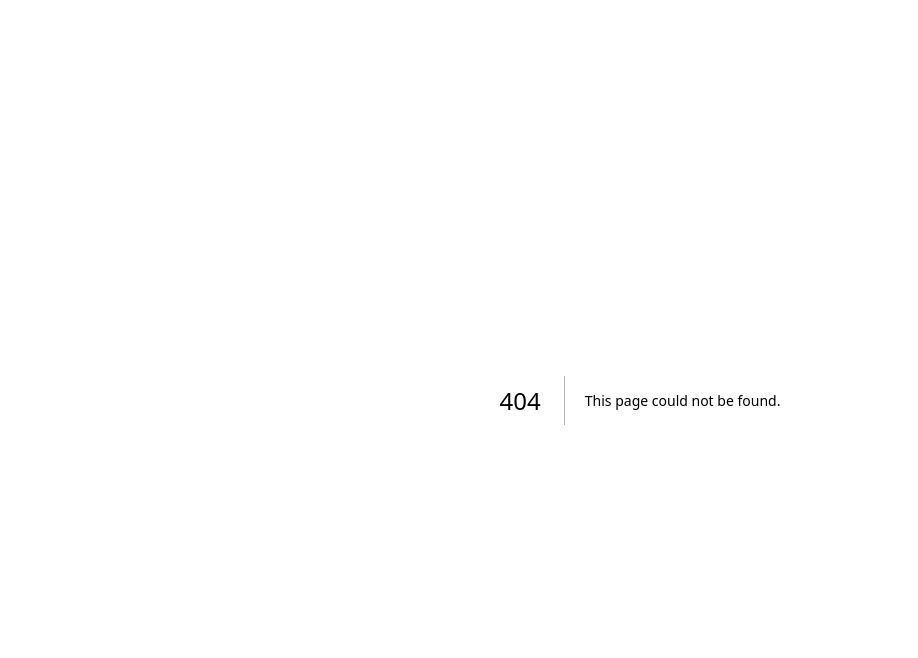
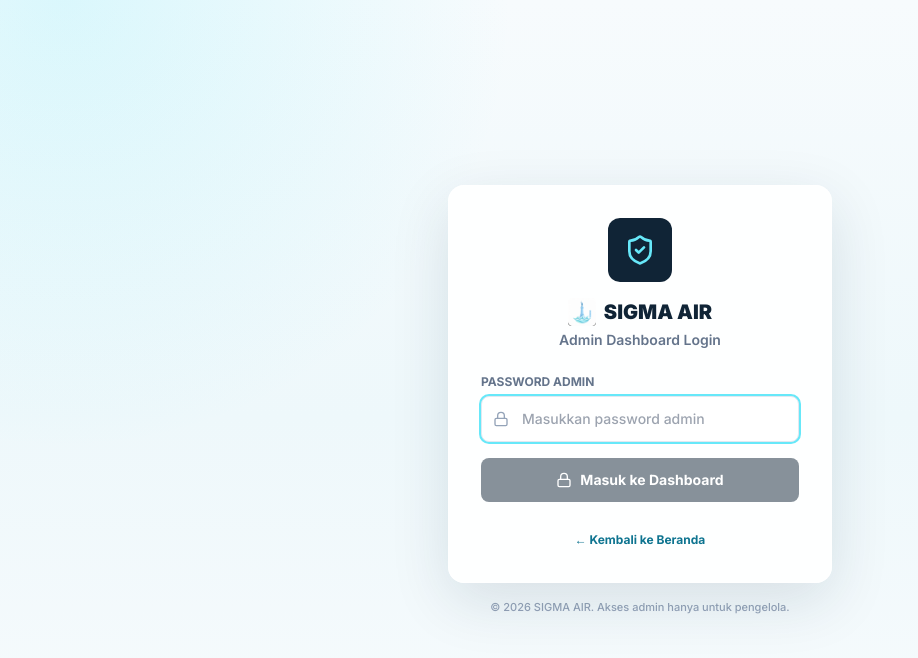
Before and after one commit to KangBasrengg/SIGMA-AIR, a Next.js app: page /admin/login in a window 1280 px wide. Before the commit this address had no page. Shown: the top 658 px of the page, without its empty margins (0-918 px from the left). Built offline with nearby package versions, Linux system fonts and the light colour scheme.

Commit message:
Add Admin Authentication and CSV Export Feature

```diff
--- /dev/null
+++ b/app/admin/login/page.tsx
@@ -0,0 +1,114 @@
+"use client";
+
+import Image from "next/image";
+import { useState } from "react";
+import { useRouter, useSearchParams } from "next/navigation";
+import { Loader2, Lock, ShieldCheck } from "lucide-react";
+
+export default function AdminLogin() {
+  const router = useRouter();
+  const searchParams = useSearchParams();
+  const from = searchParams.get("from") ?? "/admin";
+
+  const [password, setPassword] = useState("");
+  const [error, setError] = useState<string | null>(null);
+  const [loading, setLoading] = useState(false);
+
+  async function handleSubmit(e: React.FormEvent) {
+    e.preventDefault();
+    if (!password.trim()) return;
+
+    setLoading(true);
+    setError(null);
+
+    try {
+      const res = await fetch("/api/admin/login", {
+        method: "POST",
+        headers: { "Content-Type": "application/json" },
+        body: JSON.stringify({ password }),
+      });
+
+      if (!res.ok) {
+        const data = await res.json();
+        setError(data.error ?? "Login gagal");
+        setLoading(false);
+        return;
+      }
+
+      router.push(from);
+      router.refresh();
+    } catch {
+      setError("Koneksi gagal");
+      setLoading(false);
+    }
+  }
+
+  return (
+    <main className="flex min-h-screen items-center justify-center bg-transparent px-4 py-8">
+      <div className="w-full max-w-sm">
+        <div className="rounded-2xl border border-white/80 bg-white/90 p-8 shadow-panel backdrop-blur dark:border-slate-700 dark:bg-slate-900">
+          {/* Header */}
+          <div className="mb-6 flex flex-col items-center text-center">
+            <div className="mb-4 rounded-xl bg-ink p-4">
+              <ShieldCheck size={32} className="text-sea-300" />
+            </div>
+            <div className="flex items-center gap-2">
+              <Image src="/logo.png" alt="Logo" width={28} height={28} className="rounded" />
+              <h1 className="text-xl font-black text-ink dark:text-white">SIGMA AIR</h1>
+            </div>
+            <p className="mt-1 text-sm font-semibold text-slate-500 dark:text-slate-400">
+              Admin Dashboard Login
+            </p>
+          </div>
+
+          {/* Form */}
+          <form onSubmit={handleSubmit} className="space-y-4">
+            <div>
+              <label htmlFor="password" className="mb-1.5 block text-xs font-bold uppercase text-slate-500 dark:text-slate-400">
+                Password Admin
+              </label>
+              <div className="relative">
+                <Lock size={16} className="absolute left-3 top-1/2 -translate-y-1/2 text-slate-400" />
+                <input
+                  id="password"
+                  type="password"
+                  value={password}
+                  onChange={(e) => setPassword(e.target.value)}
+                  placeholder="Masukkan password admin"
+                  autoFocus
+                  required
+                  className="w-full rounded-lg border border-slate-200 bg-white py-3 pl-10 pr-4 text-sm font-medium outline-none ring-sea-300 transition focus:ring-2 dark:border-slate-700 dark:bg-slate-800 dark:text-white"
+                />
+              </div>
+            </div>
+
+            {error && (
+              <div className="rounded-lg bg-red-50 px-3 py-2.5 text-sm font-bold text-red-600 dark:bg-red-500/10 dark:text-red-400">
+                ⚠ {error}
+              </div>
+            )}
+
+            <button
+              type="submit"
+              disabled={loading || !password.trim()}
+              className="inline-flex w-full items-center justify-center gap-2 rounded-lg bg-ink px-4 py-3 text-sm font-bold text-white transition hover:bg-sea-700 disabled:opacity-50 dark:bg-sea-700 dark:hover:bg-sea-600"
+            >
+              {loading ? <Loader2 size={16} className="animate-spin" /> : <Lock size={16} />}
+              {loading ? "Memverifikasi..." : "Masuk ke Dashboard"}
+            </button>
+          </form>
+
+          <div className="mt-6 text-center">
+            <a href="/" className="text-xs font-bold text-sea-700 hover:underline dark:text-sea-400">
+              ← Kembali ke Beranda
+            </a>
+          </div>
+        </div>
+
+        <p className="mt-4 text-center text-[11px] font-medium text-slate-400 dark:text-slate-500">
+          © 2026 SIGMA AIR. Akses admin hanya untuk pengelola.
+        </p>
+      </div>
+    </main>
+  );
+}
--- a/app/admin/page.tsx
+++ b/app/admin/page.tsx
@@ -2,6 +2,7 @@
 
 import Image from "next/image";
 import { useCallback, useEffect, useState } from "react";
+import { useRouter } from "next/navigation";
 import {
   Activity,
   AlertTriangle,
@@ -19,6 +20,8 @@ import {
   Sun,
   Trash2,
   Users,
+  LogOut,
+  Download,
 } from "lucide-react";
 import { supabase } from "@/lib/supabase";
 import { regions as staticRegions, type RegionStatus } from "@/lib/data";
@@ -51,6 +54,28 @@ export default function AdminDashboard() {
   const [alertForm, setAlertForm] = useState({ regionId: staticRegions[0].id, message: "" });
   const [alertSending, setAlertSending] = useState(false);
   const [alertResult, setAlertResult] = useState<string | null>(null);
+  const router = useRouter();
+
+  async function handleLogout() {
+    await fetch("/api/admin/login", { method: "DELETE" });
+    router.push("/admin/login");
+    router.refresh();
+  }
+
+  function exportCSV() {
+    if (reports.length === 0) return;
+    const header = "ID,Wilayah,Deskripsi,Media URL,Confidence,Waktu\n";
+    const rows = reports.map(r =>
+      `"${r.id}","${r.region_id}","${r.description.replace(/"/g, '""')}","${r.media_url ?? ''}",${r.confidence},"${r.created_at}"`
+    ).join("\n");
+    const blob = new Blob([header + rows], { type: "text/csv;charset=utf-8;" });
+    const url = URL.createObjectURL(blob);
+    const a = document.createElement("a");
+    a.href = url;
+    a.download = `laporan-sigma-air-${new Date().toISOString().slice(0, 10)}.csv`;
+    a.click();
+    URL.revokeObjectURL(url);
+  }
 
   useEffect(() => {
     document.documentElement.classList.toggle("dark", darkMode);
@@ -199,6 +224,13 @@ export default function AdminDashboard() {
           >
             {darkMode ? <Sun size={16} /> : <Moon size={16} />}
           </button>
+          <button
+            onClick={handleLogout}
+            className="rounded-md bg-red-50 p-2.5 text-red-600 hover:bg-red-100 dark:bg-red-500/10 dark:text-red-400 dark:hover:bg-red-500/20"
+            title="Logout"
+          >
+            <LogOut size={16} />
+          </button>
         </div>
       </nav>
 
@@ -321,6 +353,14 @@ export default function AdminDashboard() {
           <div className="rounded-lg border border-white/80 bg-white/90 p-5 shadow-panel dark:border-slate-700 dark:bg-slate-900">
             <div className="flex items-center justify-between">
               <h2 className="text-lg font-black">Semua Laporan Warga ({stats.totalReports})</h2>
+              <button
+                onClick={exportCSV}
+                disabled={reports.length === 0}
+                className="inline-flex items-center gap-2 rounded-md border border-slate-200 bg-white px-3 py-2 text-xs font-bold text-ink hover:bg-sea-50 disabled:opacity-50 dark:border-slate-700 dark:bg-slate-800 dark:text-slate-100"
+              >
+                <Download size={14} />
+                Export CSV
+              </button>
             </div>
             {reports.length === 0 ? (
               <p className="mt-4 text-sm text-slate-500">Belum ada laporan dari database.</p>
--- /dev/null
+++ b/app/api/admin/login/route.ts
@@ -0,0 +1,50 @@
+import { NextResponse } from "next/server";
+import { cookies } from "next/headers";
+
+const ADMIN_PASSWORD = process.env.ADMIN_PASSWORD ?? "sigma-admin-2026";
+const COOKIE_NAME = "sigma-admin-auth";
+const SESSION_TOKEN = "sigma-air-authenticated";
+
+// POST /api/admin/login — verify password and set auth cookie
+export async function POST(req: Request) {
+  try {
+    const { password } = await req.json();
+
+    if (password !== ADMIN_PASSWORD) {
+      return NextResponse.json({ error: "Password salah" }, { status: 401 });
+    }
+
+    const response = NextResponse.json({ ok: true });
+
+    response.cookies.set(COOKIE_NAME, SESSION_TOKEN, {
+      httpOnly: true,
+      secure: process.env.NODE_ENV === "production",
+      sameSite: "lax",
+      path: "/",
+      maxAge: 60 * 60 * 24, // 24 hours
+    });
+
+    return response;
+  } catch {
+    return NextResponse.json({ error: "Server error" }, { status: 500 });
+  }
+}
+
+// DELETE /api/admin/login — logout (clear cookie)
+export async function DELETE() {
+  const response = NextResponse.json({ ok: true });
+  response.cookies.delete(COOKIE_NAME);
+  return response;
+}
+
+// GET /api/admin/login — check if authenticated
+export async function GET() {
+  const cookieStore = await cookies();
+  const token = cookieStore.get(COOKIE_NAME);
+
+  if (token?.value === SESSION_TOKEN) {
+    return NextResponse.json({ authenticated: true });
+  }
+
+  return NextResponse.json({ authenticated: false }, { status: 401 });
+}
```
Also changed, not shown: middleware.ts (added, +26 -0 lines).
